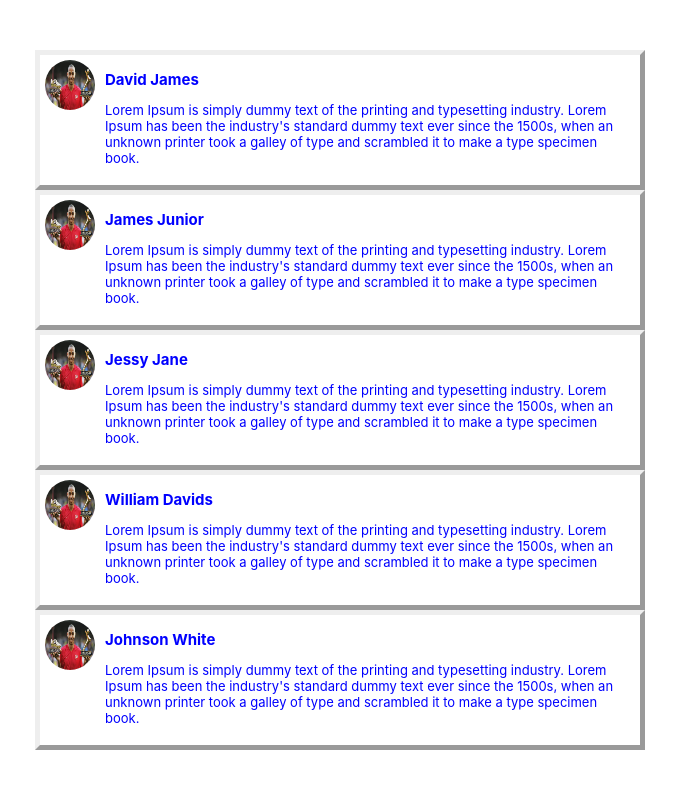
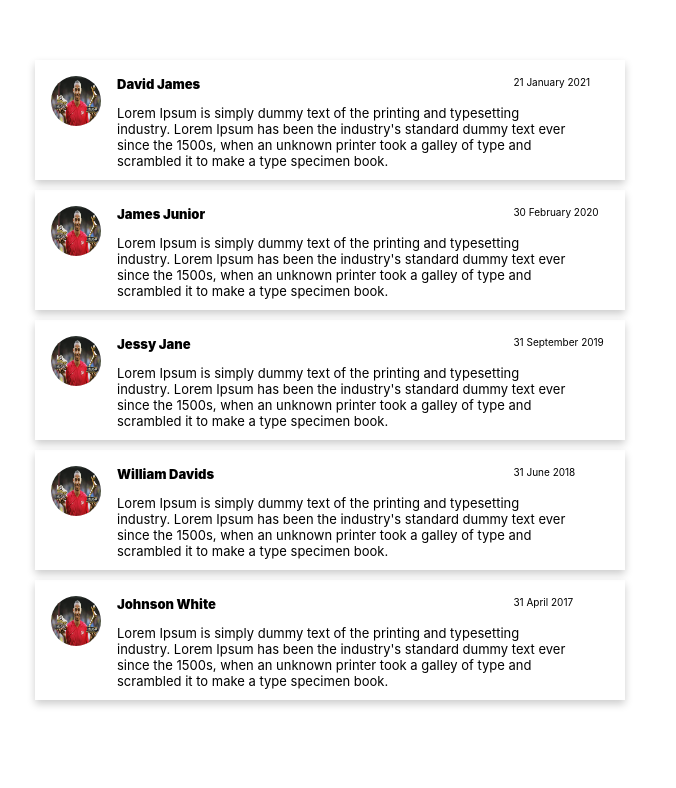
Before and after one commit to olusakinso/social-app, a React (Create React App) app in the folder social-app/: page / in a window 1280 px wide. Shown: the top 788 px of the page, without its empty margins (375-1051 px from the left). Built offline with nearby package versions, Linux system fonts and the light colour scheme.

Commit message:
editing updated

```diff
--- a/social-app/src/components/Cards.js
+++ b/social-app/src/components/Cards.js
@@ -5,22 +5,27 @@ class Cards extends Component {
     state = {
         users: [
             {
+              date: "21 January 2021",
               name: "David James",
               comment: "Lorem Ipsum is simply dummy text of the printing and typesetting industry. Lorem Ipsum has been the industry's standard dummy text ever since the 1500s, when an unknown printer took a galley of type and scrambled it to make a type specimen book.",
             },
             {
+              date: "30 February 2020",
               name: "James Junior",
               comment: "Lorem Ipsum is simply dummy text of the printing and typesetting industry. Lorem Ipsum has been the industry's standard dummy text ever since the 1500s, when an unknown printer took a galley of type and scrambled it to make a type specimen book.",
             },
             {
+              date: "31 September 2019",
               name: "Jessy Jane",
               comment: "Lorem Ipsum is simply dummy text of the printing and typesetting industry. Lorem Ipsum has been the industry's standard dummy text ever since the 1500s, when an unknown printer took a galley of type and scrambled it to make a type specimen book.",
             },
             {
+              date: "31 June 2018",
               name: "William Davids",
               comment: "Lorem Ipsum is simply dummy text of the printing and typesetting industry. Lorem Ipsum has been the industry's standard dummy text ever since the 1500s, when an unknown printer took a galley of type and scrambled it to make a type specimen book.",
             },
             {
+              date: "31 April 2017",
               name: "Johnson White",
               comment: "Lorem Ipsum is simply dummy text of the printing and typesetting industry. Lorem Ipsum has been the industry's standard dummy text ever since the 1500s, when an unknown printer took a galley of type and scrambled it to make a type specimen book.",
             },
@@ -29,7 +34,6 @@ class Cards extends Component {
 
     render() {
         const cardOuter = {
-            color: "blue",
             width: "600px",
             height: "700px",
             padding: "10px",
@@ -42,6 +46,7 @@ class Cards extends Component {
 
             {users.map((user,i) => <Card key={i} user={user}/>)}
 
+
         </div> );
     }
 }
--- /dev/null
+++ b/social-app/src/components/cad.css
@@ -0,0 +1,29 @@
+.avatar{
+    display: inline-block;
+    width: 50px;
+    height: 50px;
+    border-radius: 50%;
+    margin: 1em;
+}
+
+.d-flex{
+    display: flex;
+}
+
+.headDate{
+    justify-content: space-between;
+    width:100%;
+}
+
+.sideCon{
+    margin: 1em 0;
+    width:90%;
+}
+
+.cardInner{
+    width: 590px;
+    height: 120px;
+    box-shadow: 0 4px 8px 0 rgba(0,0,0,0.2);
+    transition: 0.3s;
+    margin-top: 10px;
+}
--- a/social-app/src/components/card.jsx
+++ b/social-app/src/components/card.jsx
@@ -1,38 +1,36 @@
 import React from 'react'
 import henry from "./henry.jpg"
+import "./cad.css"
 
-const cardInner = {
-    width: "590px",
-    height: "120px",
-    borderStyle: "outset",
-    borderWidth: "5px",
-    padding: "5px",
-}
-const avatar = {
-    verticalAlign: "middle",
-    width: "50px",
-    height: "50px",
-    borderRadius: "50%",
-    float: "left"
+const date = {
+    fontSize: "10px",
+    fontWeight: "100px",
+    justifyContent: "space-between",
+    width:"20%",
+    marginRight: "10px"
 }
 const name = {
-    marginLeft: "60px",
-    fontSize: "15px",
-    position: "relative",
+    fontSize: "13px",
+    fontWeight: "900",
 }
 const comment = {
     fontSize: "13px",
+    width: "90%",
     position: "relative",
     textAlign: "left",
-    marginLeft: "60px"
  }
 
 export const Card = ({user}) => {
     return (
-        <div style={cardInner}>
-            <img src={henry} alt="" style= {avatar} />
-            <h1 style={name}>{user.name}</h1>
-            <p style={comment}>{user.comment}</p>
+        <div className="d-flex cardInner">
+            <img src={henry} alt="" className="avatar"/>
+            <div className="sideCon">
+            <div className="d-flex headDate">
+                    <div style = {name}> {user.name}</div>
+                    <div style = {date}> {user.date}</div>
+                </div>
+                <p style={comment}>{user.comment}</p>
             </div>
+        </div>
     )
 }
```
